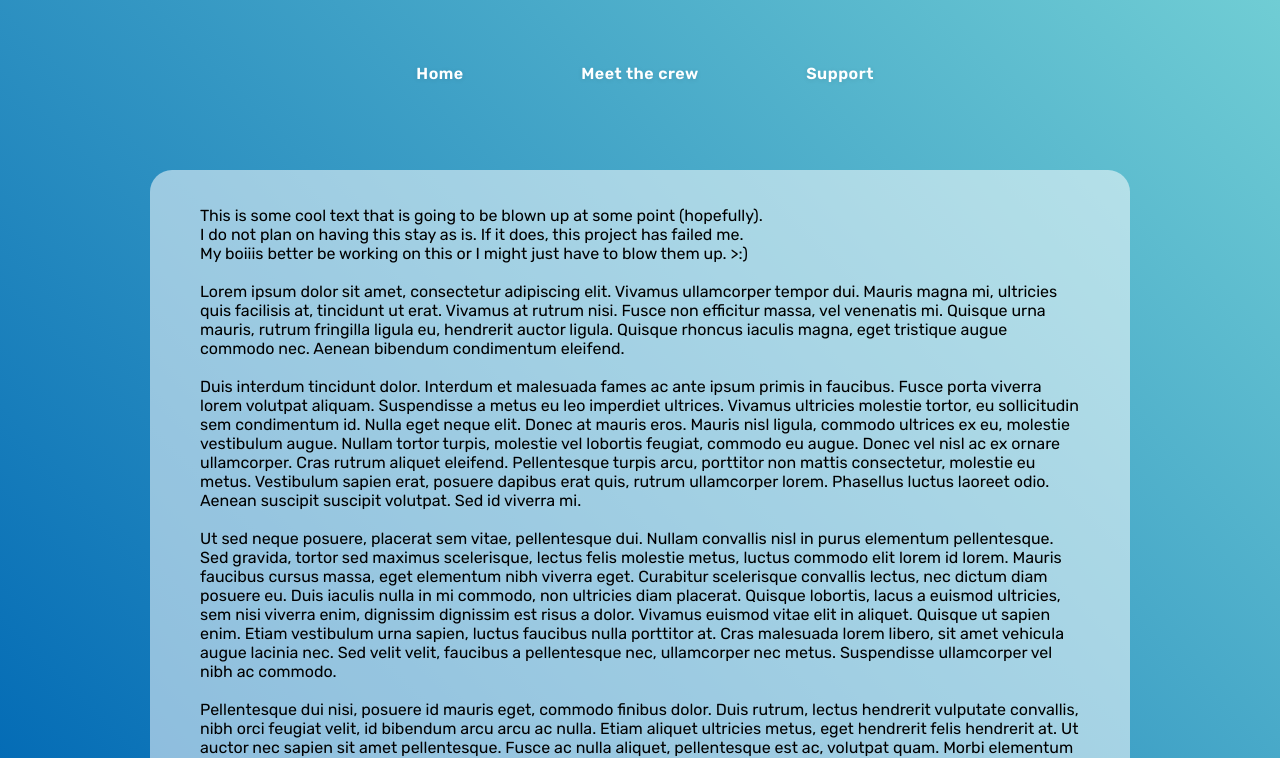
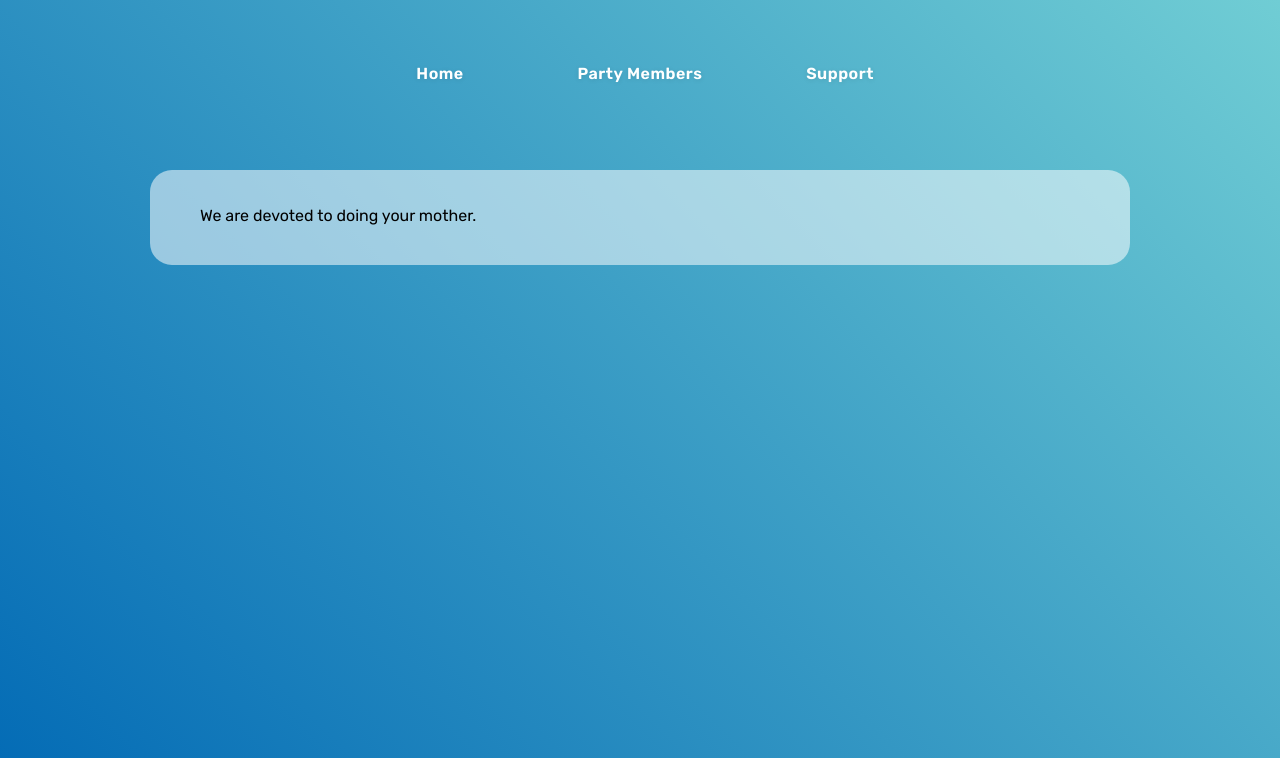
Before and after one commit to BeanyBoiiis/Election-Task, a plain HTML site: page index.html in a window 1280 px wide. Shown: the top 758 px of the page. Drawn offline with Linux system fonts and the light colour scheme.

Commit message:
Update home page

```diff
--- a/index.html
+++ b/index.html
@@ -1,7 +1,7 @@
 <!DOCTYPE html>
 <html>
   <head>
-    <title>Racism - Election Task</title>
+    <title>TARP</title>
     <link rel="stylesheet" href="./css/main.css">
     <style>
       body {
@@ -19,7 +19,7 @@
       </div>
       <div class="menu-item highlight">
           <div class="menu-text">
-              <a href="./Meet">Meet the crew</a>
+              <a href="./Members">Party Members</a>
           </div>
       </div>
       <div class="menu-item highlight">
@@ -30,22 +30,7 @@
     </nav>
 
     <div class="container">
-     <p>This is some cool text that is going to be blown up at some point (hopefully).<br>
-        I do not plan on having this stay as is. If it does, this project has failed me.<br>
-        My boiiis better be working on this or I might just have to blow them up. >:)<br>
-        <br>
-        Lorem ipsum dolor sit amet, consectetur adipiscing elit. Vivamus ullamcorper tempor dui. Mauris magna mi, ultricies quis facilisis at, tincidunt ut erat. Vivamus at rutrum nisi. Fusce non efficitur massa, vel venenatis mi. Quisque urna mauris, rutrum fringilla ligula eu, hendrerit auctor ligula. Quisque rhoncus iaculis magna, eget tristique augue commodo nec. Aenean bibendum condimentum eleifend.<br>
-        <br>
-        Duis interdum tincidunt dolor. Interdum et malesuada fames ac ante ipsum primis in faucibus. Fusce porta viverra lorem volutpat aliquam. Suspendisse a metus eu leo imperdiet ultrices. Vivamus ultricies molestie tortor, eu sollicitudin sem condimentum id. Nulla eget neque elit. Donec at mauris eros. Mauris nisl ligula, commodo ultrices ex eu, molestie vestibulum augue. Nullam tortor turpis, molestie vel lobortis feugiat, commodo eu augue. Donec vel nisl ac ex ornare ullamcorper. Cras rutrum aliquet eleifend. Pellentesque turpis arcu, porttitor non mattis consectetur, molestie eu metus. Vestibulum sapien erat, posuere dapibus erat quis, rutrum ullamcorper lorem. Phasellus luctus laoreet odio. Aenean suscipit suscipit volutpat. Sed id viverra mi.<br>
-        <br>
-        Ut sed neque posuere, placerat sem vitae, pellentesque dui. Nullam convallis nisl in purus elementum pellentesque. Sed gravida, tortor sed maximus scelerisque, lectus felis molestie metus, luctus commodo elit lorem id lorem. Mauris faucibus cursus massa, eget elementum nibh viverra eget. Curabitur scelerisque convallis lectus, nec dictum diam posuere eu. Duis iaculis nulla in mi commodo, non ultricies diam placerat. Quisque lobortis, lacus a euismod ultricies, sem nisi viverra enim, dignissim dignissim est risus a dolor. Vivamus euismod vitae elit in aliquet. Quisque ut sapien enim. Etiam vestibulum urna sapien, luctus faucibus nulla porttitor at. Cras malesuada lorem libero, sit amet vehicula augue lacinia nec. Sed velit velit, faucibus a pellentesque nec, ullamcorper nec metus. Suspendisse ullamcorper vel nibh ac commodo.<br>
-        <br>
-        Pellentesque dui nisi, posuere id mauris eget, commodo finibus dolor. Duis rutrum, lectus hendrerit vulputate convallis, nibh orci feugiat velit, id bibendum arcu arcu ac nulla. Etiam aliquet ultricies metus, eget hendrerit felis hendrerit at. Ut auctor nec sapien sit amet pellentesque. Fusce ac nulla aliquet, pellentesque est ac, volutpat quam. Morbi elementum justo at purus tincidunt luctus. Sed arcu leo, hendrerit eu magna vitae, condimentum dapibus nulla. Nulla placerat, neque non pretium blandit, odio leo suscipit dui, eu sodales sem nisl vitae augue. Ut tempor auctor nunc, nec consectetur est bibendum nec. Praesent vel auctor mi. Nullam in metus ultricies eros porta eleifend. Proin egestas, elit id pretium congue, eros dolor iaculis mauris, vitae pellentesque ipsum leo id nisl. Quisque sollicitudin aliquet felis, eget lobortis nunc faucibus in. Proin volutpat lectus lacus, nec tristique ex commodo a.<br>
-        <br>
-        Mauris id felis ut augue scelerisque vehicula. Sed lobortis rhoncus enim, et varius neque molestie sit amet. Nam at sollicitudin velit, ut maximus dolor. Aenean pellentesque ex ut urna pulvinar consectetur. Mauris in ex in risus varius eleifend sed quis arcu. Proin consectetur pellentesque purus non sodales. Etiam vitae tincidunt arcu, sit amet semper turpis. Vivamus id urna eros. Quisque commodo eros eu mauris malesuada, eu dictum dolor porta. Mauris ac quam interdum nisi tincidunt auctor. Cras ipsum enim, finibus eget sem id, lobortis semper odio. Etiam fermentum turpis et nisi ultricies, sit amet euismod dui consequat. Sed ac venenatis sapien. Etiam bibendum sem id tortor dictum ultrices. Suspendisse a placerat enim, nec facilisis nibh.<br>
-        <br>
-        Penis
-     </p>
+     <p>We are devoted to doing your mother.</p>
     </div>
   </body>
 </html>
```
